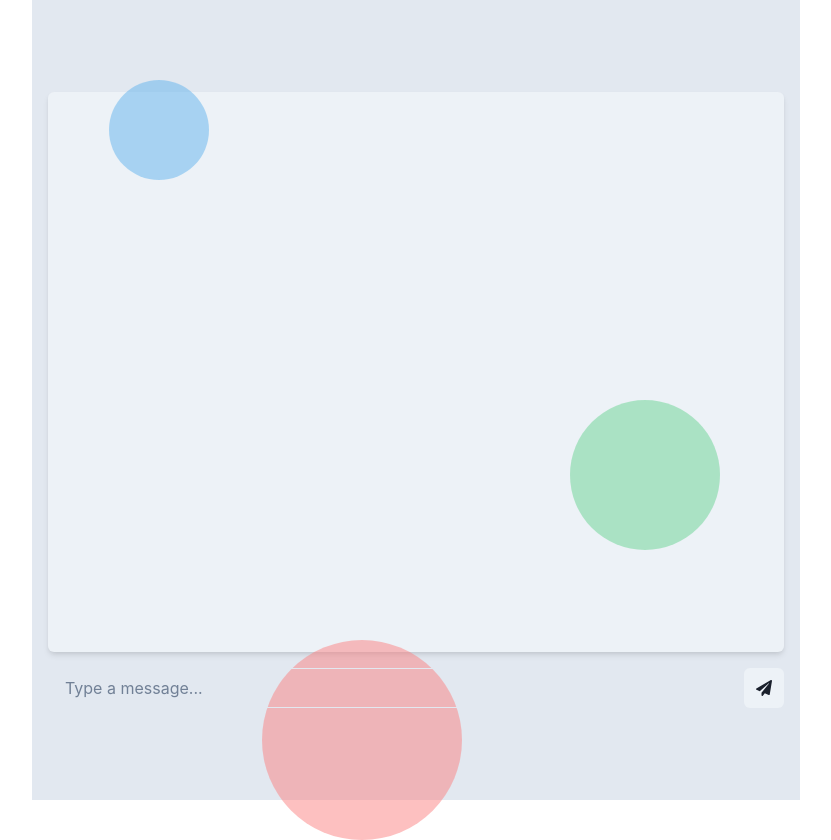
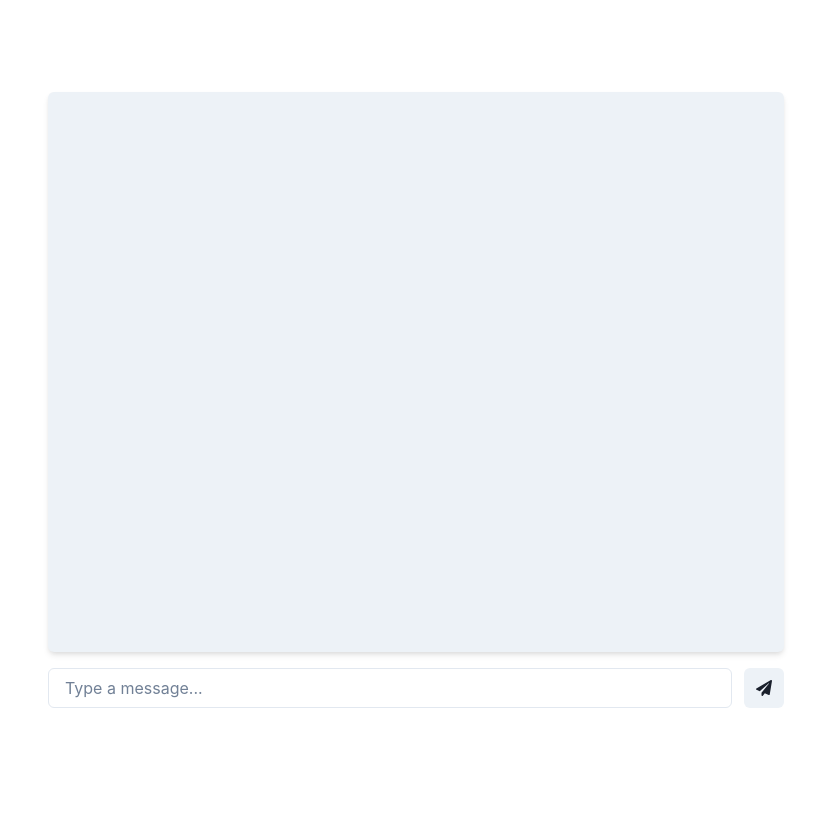
Before and after one commit to GPT-Engineer-App/text-tango, a React (Vite) app: page / in a window 1280 px wide. Shown: the whole page, without its empty margins (224-1055 px from the left). After the commit the page ends 800 px from the top, so only its background shows below. Built offline with nearby package versions, Linux system fonts and the light colour scheme.

Commit message:
Removed the background and shapes from the chat application by updating the `Index.jsx` file.
Prompt: remove background and shapes

```diff
--- a/src/pages/Index.jsx
+++ b/src/pages/Index.jsx
@@ -1,6 +1,6 @@
 import { useState } from "react";
 import { Box, Container, VStack, HStack, Input, Button, Text, Avatar, IconButton } from "@chakra-ui/react";
-import BackgroundShapes from "../components/BackgroundShapes.jsx";
+
 import { FaPaperPlane, FaUserCircle } from "react-icons/fa";
 
 const Index = () => {
@@ -15,8 +15,7 @@ const Index = () => {
   };
 
   return (
-    <Container centerContent maxW="container.md" height="100vh" display="flex" flexDirection="column" justifyContent="center" alignItems="center" bg="gray.200" position="relative">
-      <BackgroundShapes />
+    <Container centerContent maxW="container.md" height="100vh" display="flex" flexDirection="column" justifyContent="center" alignItems="center">
       <VStack spacing={4} width="100%">
         <Box bg="gray.100" w="100%" p={4} borderRadius="md" boxShadow="md" overflowY="auto" height="70vh">
           {messages.map((message, index) => (
```
